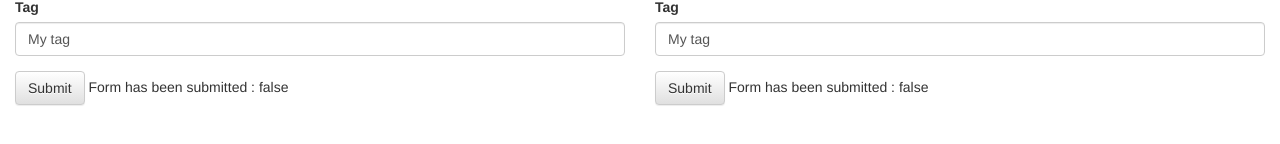
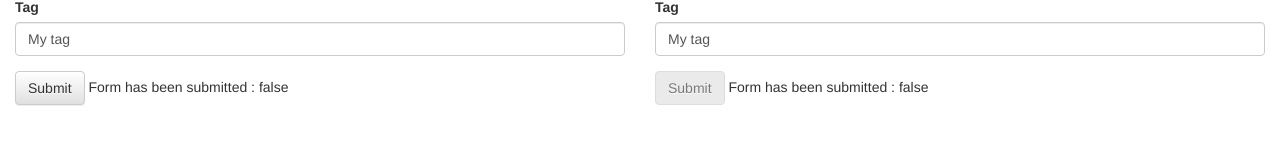
Before and after one commit to WeAreOne/ng-forms, an Angular app: page / in a window 1280 px wide. Shown: the part 544-688 px from the top of the page. Built offline with nearby package versions, Linux system fonts and the light colour scheme.

Commit message:
Reactive forms : custom validator

```diff
--- a/src/app/posts/post-form-reactive/post-form-reactive.component.html
+++ b/src/app/posts/post-form-reactive/post-form-reactive.component.html
@@ -2,7 +2,7 @@
 <form (ngSubmit)="onSubmit(postForm.value)" [formGroup]="postForm">
   <div class="form-group">
     <label for="title" [class.text-danger]="!isValid(postForm.controls.title)">Title</label>
-    <span [hidden]="isValid(postForm.controls.title)" class="text-danger">is required and must have 5+ characters</span>
+    <span [hidden]="isValid(postForm.controls.title)" class="text-danger">is required and must start with "{{ START_TITLE }}"</span>
     <input type="text" id="title" class="form-control" required
            formControlName="title">
   </div>
--- a/src/app/posts/post-form-reactive/post-form-reactive.component.ts
+++ b/src/app/posts/post-form-reactive/post-form-reactive.component.ts
@@ -8,6 +8,8 @@
   styleUrls: ['./post-form-reactive.component.css']
 })
 export class PostFormReactiveComponent implements OnInit {
+  START_TITLE = 'Title: ';
+
   categories = [ 'Category 1', 'Category 2', 'Category 3', 'Category 4', 'Category 5' ];
 
   model = new Post(1,
@@ -22,7 +24,7 @@
 
   constructor(private fb: FormBuilder) {
     this.postForm = fb.group({
-      title: fb.control(this.model.title, Validators.compose([ Validators.required, Validators.minLength(5) ])),
+      title: fb.control(this.model.title, Validators.compose([ Validators.required, this.titleValidator ])),
       text: fb.control(this.model.text, Validators.required),
       category: fb.control(this.model.category),
       tag: fb.control(this.model.tag)
@@ -38,4 +40,10 @@
   }
 
   isValid = (field: FormControl) => field.valid || field.pristine;
+
+  titleValidator = (control: FormControl): { [ s: string ]: boolean } => {
+    if (control.value.substring(0, this.START_TITLE.length) !== this.START_TITLE) {
+      return { invalidTitle: true };
+    }
+  }
 }
```
